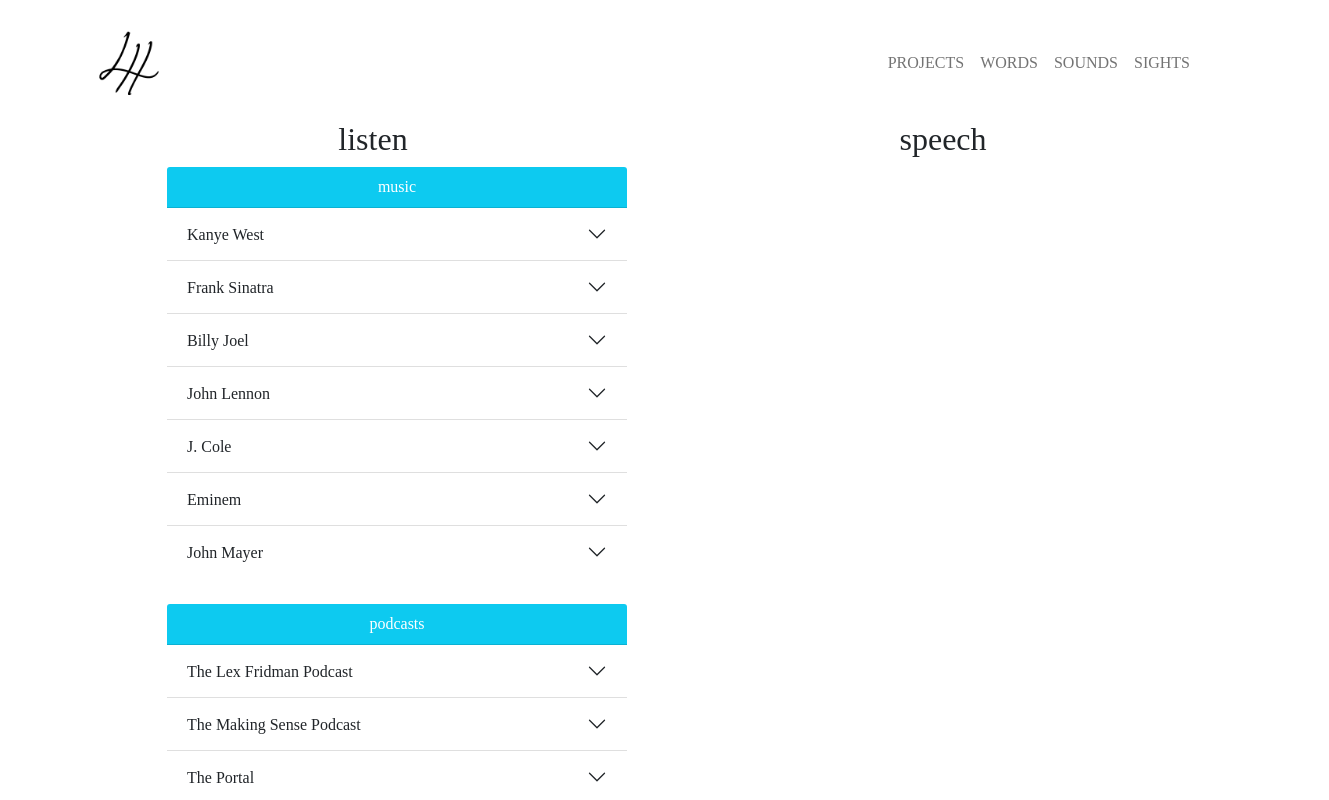
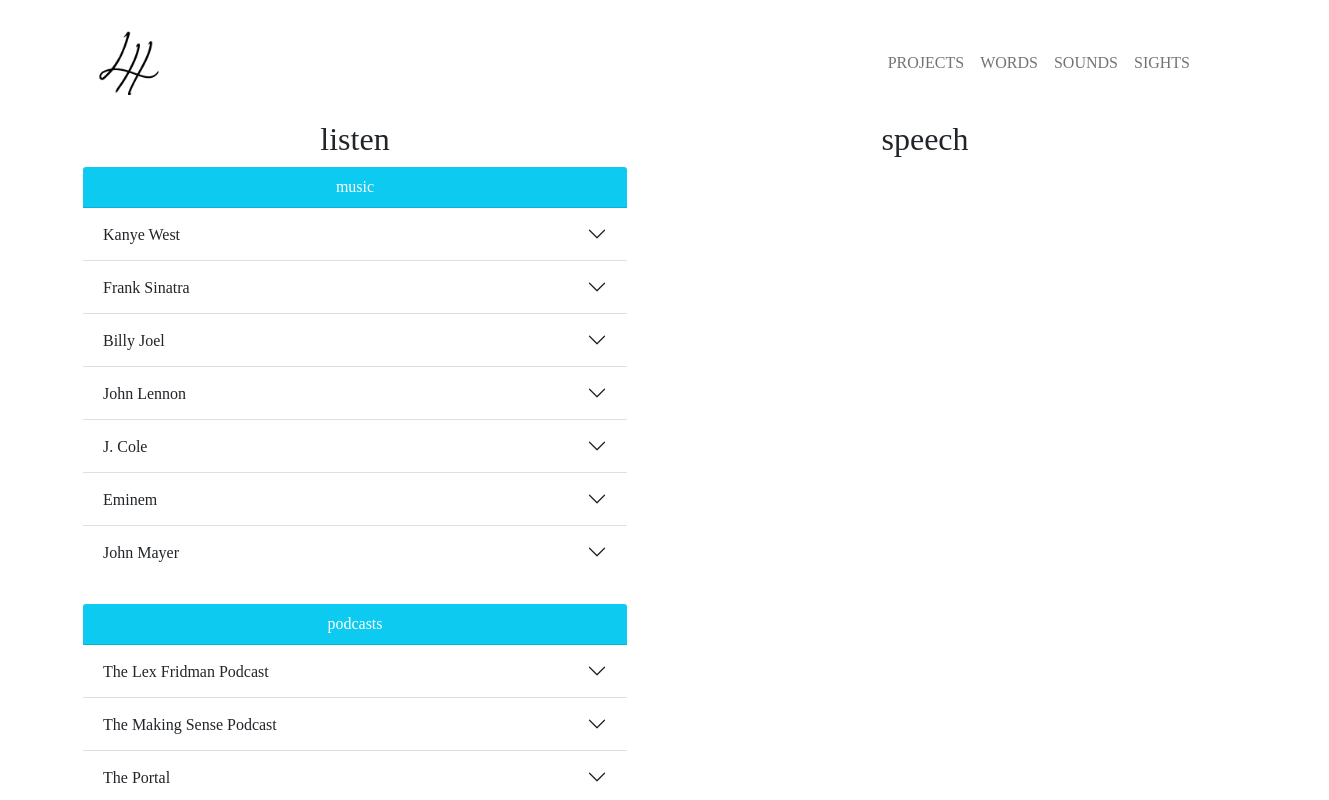
Before and after one commit to liamhildreth/liamind, a React (Create React App) app: page /sounds in a window 1280 px wide. Shown: the top 800 px of the page, 1329 px wide, since content can reach past the window. Built offline with nearby package versions, Linux system fonts and the light colour scheme.

Commit message:
nov update 2

```diff
--- a/src/Components/sounds/sounds.js
+++ b/src/Components/sounds/sounds.js
@@ -12,9 +12,9 @@
         <br />
         <br />
         <div className="row">
-          <div className="col-12 col-lg-6 ps-5">
+          <div className="col-12 col-lg-6">
             <h2>listen</h2>
-            <div class="card h-60 border-white ps-5">
+            <div class="card h-60 border-white ">
               <div class="card-header bg-info text-white">music</div>
               <Accordion flush defaultActiveKey="0">
                 <Accordion.Item eventKey="1">
@@ -107,7 +107,7 @@
             </div>
             <br />
 
-            <div class="card h-60 border-white ps-5">
+            <div class="card h-60 border-white ">
               <div class="card-header bg-info text-white">podcasts</div>
               <Accordion flush defaultActiveKey="0">
                 <Accordion.Item eventKey="1">
@@ -210,7 +210,7 @@
               </Accordion>
             </div>
           </div>
-          <div className="col-12 col-lg-6 ps-5 border-right border-md">
+          <div className="col-12 col-lg-6 border-right border-md">
           <h2>speech</h2>
           <div class="card h-60 border-white ">
             <div class="col">
```
